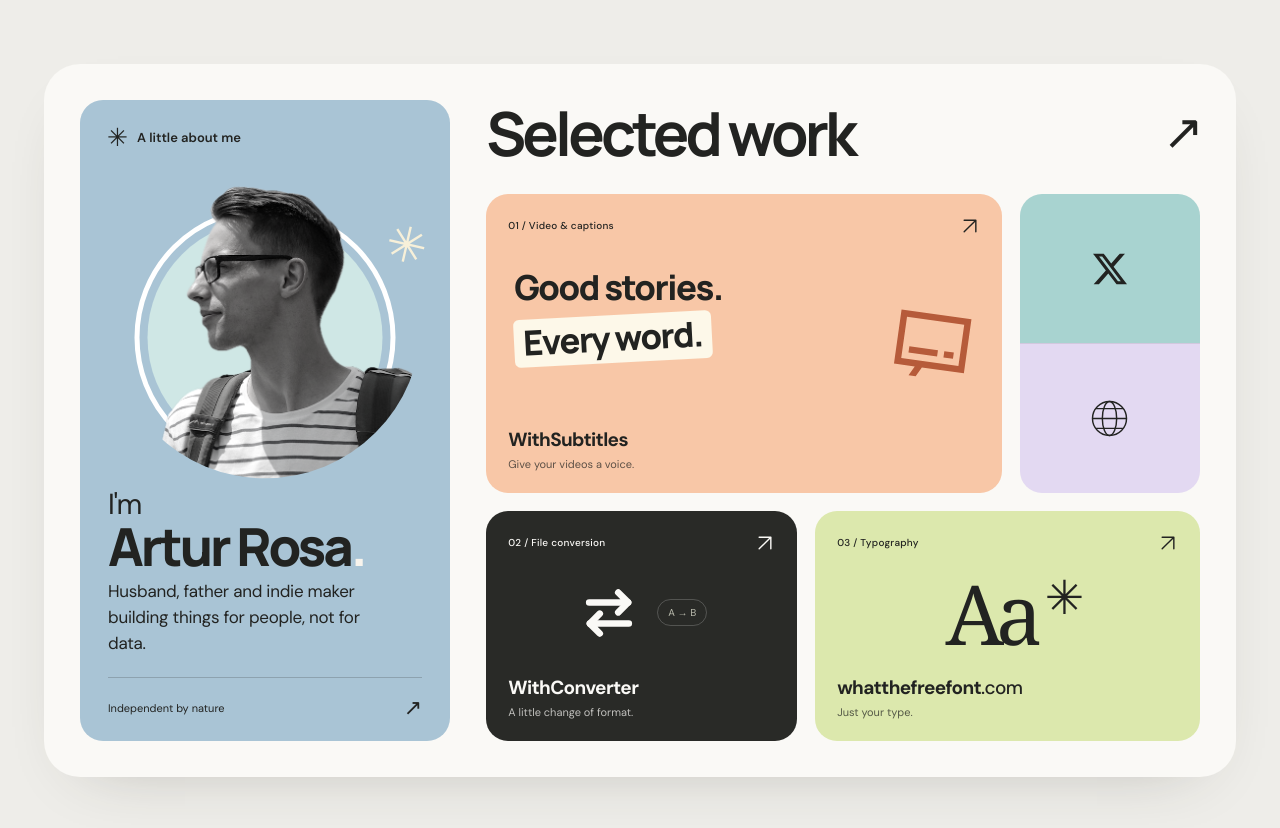
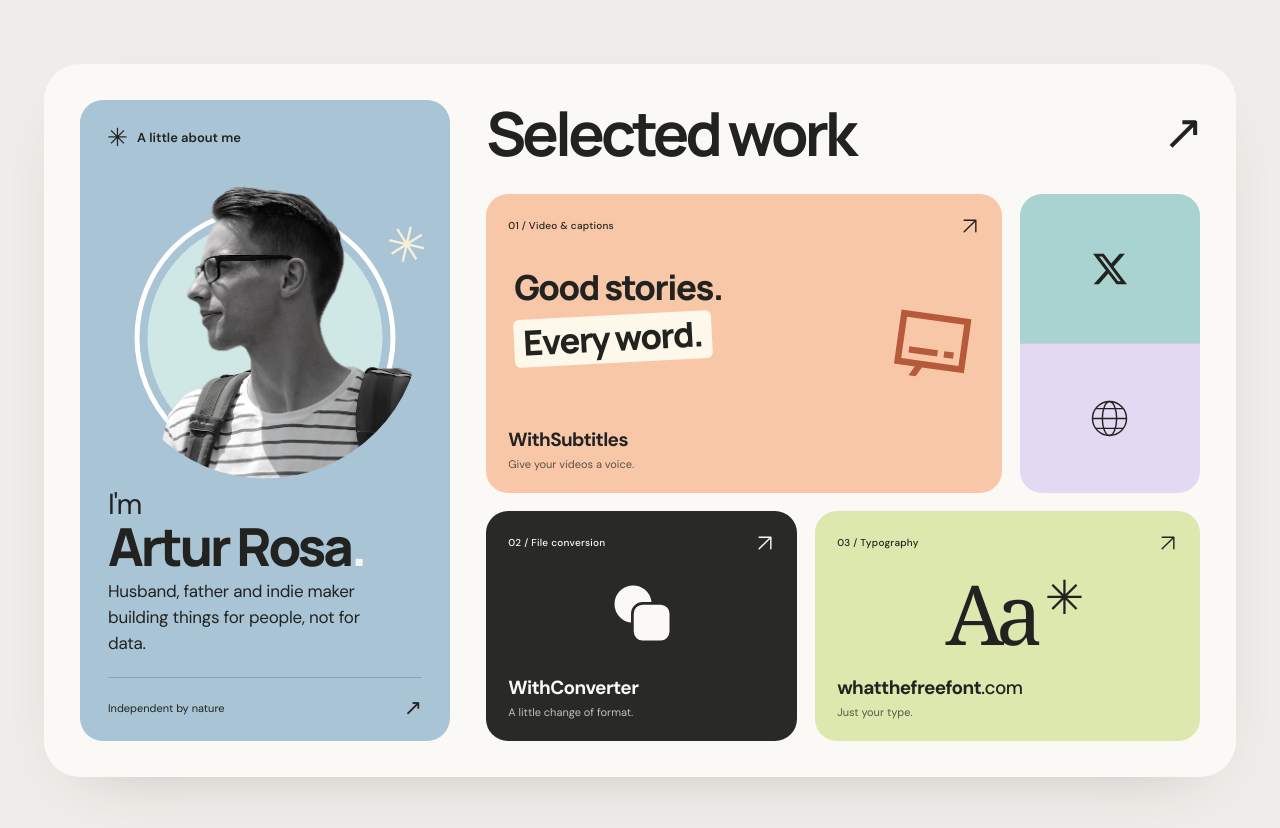
Before and after one commit to rossinek/frontend-sparkles, a Vue app in the folder portfolio/: page /#/ in a window 1280 px wide. Shown: the top 828 px of the page. Built offline with nearby package versions, Linux system fonts and the light colour scheme.

Commit message:
Use Fluent shapes icon for WithConverter and remove format chip

```diff
--- a/portfolio/src/Home.vue
+++ b/portfolio/src/Home.vue
@@ -48,7 +48,7 @@
 
         <RouterLink :to="`/projects/${projects[1].slug}`" class="project-card converter-card" aria-label="Explore WithConverter">
           <div class="card-top"><span class="card-category">02 / File conversion</span><ArrowIcon /></div>
-          <div class="small-card-art"><ProjectMark kind="converter" /><span class="format-chip">A → B</span></div>
+          <div class="small-card-art"><ProjectMark kind="converter" /></div>
           <div class="card-bottom"><div><h3>WithConverter</h3><p>{{ projects[1].label }}</p></div></div>
         </RouterLink>
 
--- a/portfolio/src/components/ProjectMark.vue
+++ b/portfolio/src/components/ProjectMark.vue
@@ -6,9 +6,8 @@
   <svg v-if="kind === 'subtitles'" class="project-mark" viewBox="0 0 24 24" aria-hidden="true">
     <path fill="currentColor" fill-rule="evenodd" d="M1 3h22v17H9.773l-1.528 3H6l1.529-3H1zm2 2v13h18V5zm11 11H5v-2h9zm2 0h3v-2h-3z" clip-rule="evenodd" />
   </svg>
-  <svg v-else-if="kind === 'converter'" class="project-mark" viewBox="0 0 100 100" fill="none" aria-hidden="true">
-    <path d="M20 34h59L64 19M80 66H21l15 15" stroke="currentColor" stroke-width="10" stroke-linecap="round" stroke-linejoin="round" />
-    <path d="M79 34 64 49M21 66l15-15" stroke="currentColor" stroke-width="10" stroke-linecap="round" stroke-linejoin="round" />
+  <svg v-else-if="kind === 'converter'" class="project-mark" viewBox="0 0 24 24" aria-hidden="true">
+    <path fill="currentColor" d="M2 8.75A6.75 6.75 0 0 1 15.459 8H12.25A4.25 4.25 0 0 0 8 12.25v3.209A6.75 6.75 0 0 1 2 8.75M12.25 9A3.25 3.25 0 0 0 9 12.25v6.5A3.25 3.25 0 0 0 12.25 22h6.5A3.25 3.25 0 0 0 22 18.75v-6.5A3.25 3.25 0 0 0 18.75 9z" />
   </svg>
   <span v-else class="project-mark font-mark" aria-hidden="true">Aa<span>✳</span></span>
 </template>
--- a/portfolio/src/style.css
+++ b/portfolio/src/style.css
@@ -74,7 +74,6 @@
 .fonts-card { grid-column: 2 / 4; background: #dce8ad; min-height: 225px; }
 .small-card-art { flex: 1; display: flex; align-items: center; justify-content: center; gap: 15px; padding: 16px 0 18px; }
 .small-card-art .project-mark { width: 66px; height: 66px; }
-.format-chip { border: 1px solid #ffffff32; border-radius: 30px; padding: 6px 10px; font-size: 10px; color: #babbad; white-space: nowrap; }
 .font-mark { display: flex; align-items: center; justify-content: center; position: relative; font-family: Georgia, serif; letter-spacing: -8px; font-size: 83px; line-height: 1; }
 .font-mark > span { font-family: 'DM Sans', sans-serif; font-size: 47px; letter-spacing: 0; position: absolute; top: -5px; right: -61px; }
 .fonts-card .small-card-art { padding-right: 35px; }
@@ -115,7 +114,6 @@
   .card-bottom h3 { font-size: 17px; }
   .caption-icon { right: 18px; width: 59px; height: 59px; }
   .small-card-art { gap: 3px; }
-  .format-chip { display: none; }
   .bio-copy { padding-left: 23px; padding-right: 23px; }
   .bio-copy h1 { font-size: 42px; }
   .bio-copy p { font-size: 15px; }
@@ -171,7 +169,6 @@
   .subtitles-card .card-bottom h3 { font-size: clamp(16px, 4.5vw, 21px); }
   .converter-card, .fonts-card { grid-column: 1 / -1; min-height: 230px; padding: 23px; }
   .card-bottom h3 { font-size: 21px; }
-  .format-chip { display: block; margin-left: 15px; }
   .detail-shell { width: calc(100% - 24px); margin: 12px auto; padding: 22px; border-radius: 27px; }
   .detail-signature > span { display: none; }
   .detail-signature { font-size: 11px; }
```
Also changed, not shown: 1 other file (tests, documents, lock files or other folders).
